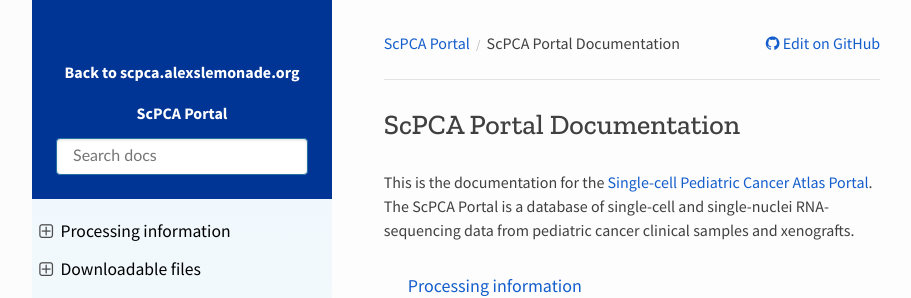
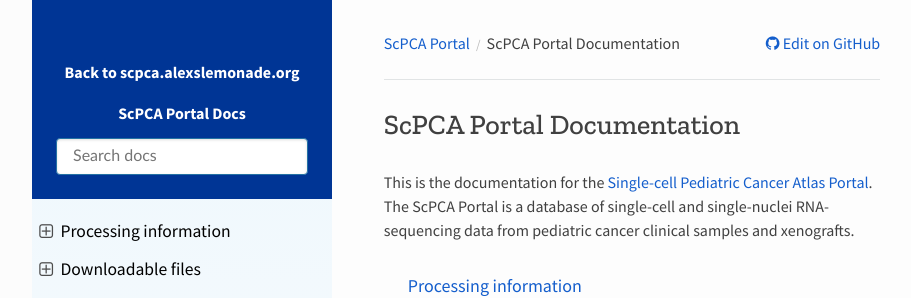
Before and after one commit to DongzeHE/scpca-docs, a Sphinx documentation site: the page built from docs/index.md, in a window 1280 px wide. Shown: the top 298 px of the page, without its empty margins (158-1069 px from the left). Built offline with Sphinx 7.4.7 and the Read the Docs theme 2.0.0, drawn with Linux system fonts in a browser that asks for light colours.

Commit message:
add docs to project name

```diff
--- a/docs/conf.py
+++ b/docs/conf.py
@@ -17,7 +17,7 @@
 
 # -- Project information -----------------------------------------------------
 
-project = "ScPCA Portal"
+project = "ScPCA Portal Docs"
 copyright = "2021, The Childhood Cancer Data Lab"
 author = "The Childhood Cancer Data Lab"
 
```
